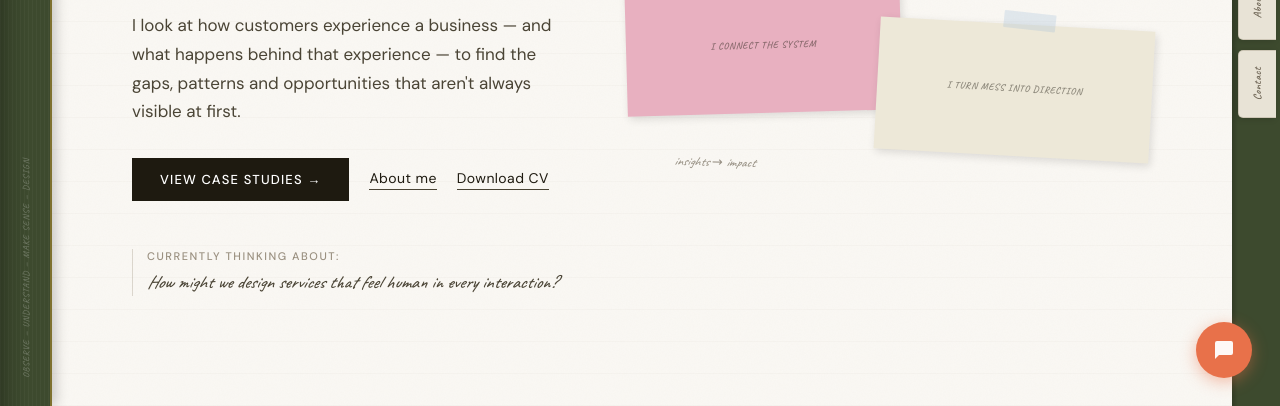
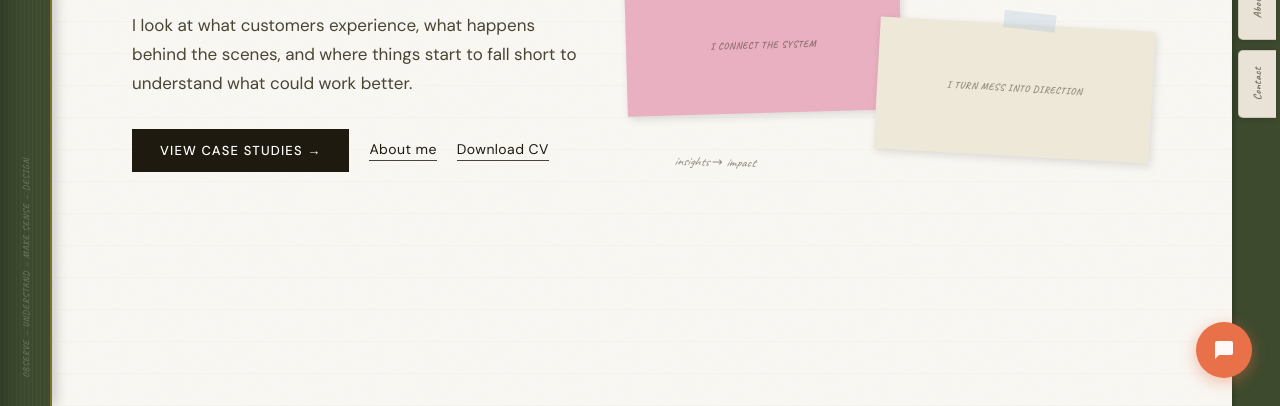
Before and after one commit to faizakhan-04/Portfolio-Website, a website: page index.html in a window 1280 px wide. Shown: the part 394-800 px from the top of the page. Drawn offline with nearby package versions, Linux system fonts and the light colour scheme; a web font is replaced by a local one.

Commit message:
Update hero copy and remove Currently thinking about section

```diff
--- a/index.html
+++ b/index.html
@@ -76,9 +76,9 @@
 
           <!-- Sub-headline -->
           <p class="hero-sub">
-            I look at how customers experience a business &mdash; and what happens
-            behind that experience &mdash; to find the gaps, patterns and
-            opportunities that aren't always visible at first.
+            I look at what customers experience, what happens behind the
+            scenes, and where things start to fall short to understand what
+            could work better.
           </p>
 
           <!-- CTA buttons -->
@@ -86,14 +86,6 @@
             <a href="#work" class="btn-primary">View case studies &rarr;</a>
             <a href="pages/about.html" class="btn-ghost">About me</a>
             <a href="Assets/Files/FaizaKhan_CXResume.pdf" class="btn-ghost" target="_blank" rel="noopener noreferrer">Download CV</a>
-          </div>
-
-          <!-- Currently thinking about -->
-          <div class="currently-thinking">
-            <span class="thinking-label">Currently thinking about:</span>
-            <p class="thinking-text">
-              How might we design services that feel human in every interaction?
-            </p>
           </div>
 
         </div><!-- .hero-left -->
```
